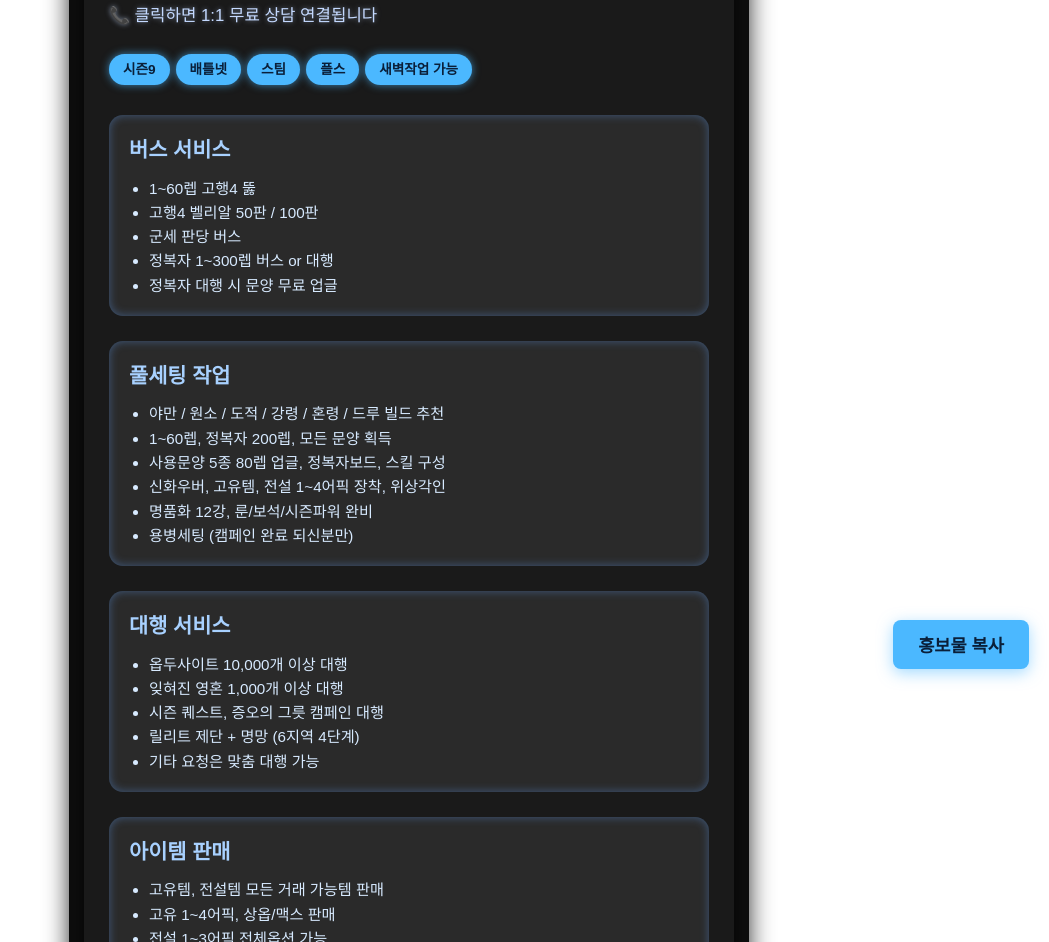
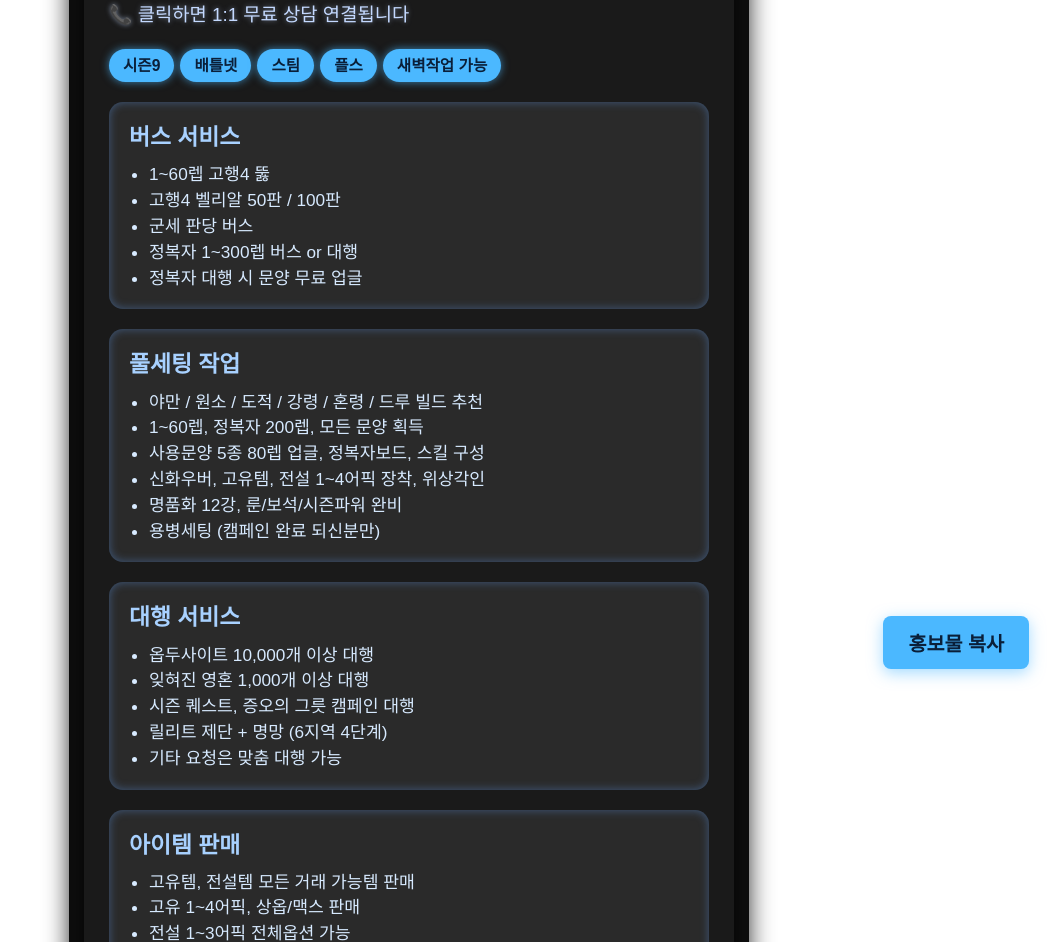
Before and after one commit to madebychangong/D4_THEBLACKSHOP, a plain HTML site: page index.html in a window 1280 px wide. Shown: the part 111-1053 px from the top of the page, without its empty margins (231-1280 px from the left). Drawn offline with Linux system fonts and the light colour scheme.

Commit message:
Update index.html

```diff
--- a/index.html
+++ b/index.html
@@ -1,25 +1,25 @@
-<div style="font-family:'Malgun Gothic','Apple SD Gothic Neo',sans-serif; max-width:650px; margin:0 auto; background:#0d0d0d; border-radius:16px; padding:20px 15px 35px; box-shadow:0 0 25px rgba(0,0,0,0.8); color:#e0e0e0; line-height:1.6; cursor:pointer;" id="promotionalContent">
+<div style="font-family:'Malgun Gothic','Apple SD Gothic Neo',sans-serif; max-width:650px; margin:0 auto; background:#0d0d0d; border-radius:16px; padding:20px 15px 35px; box-shadow:0 0 25px rgba(0,0,0,0.8); color:#e0e0e0; line-height:1.5; cursor:pointer;" id="promotionalContent">
   <!--
     주의: 이 div 영역 안에서 클릭하면 무조건 카톡 오픈채팅으로 연결됩니다.
     이전에 특정 링크가 걸려있던 요소들은 더 이상 독립적인 링크로 작동하지 않습니다.
     이 부분에 대한 사용자님의 명확한 의도를 바탕으로 수정되었습니다.
   -->
   <div style="background:#1a1a1a; border-radius:16px; padding:25px 25px 30px; box-shadow:0 0 15px rgba(0,0,0,0.6);">
-    <div style="font-size:1.9rem; font-weight:700; color:#80c7ff; text-shadow:0 0 8px rgba(128,199,255,0.7); margin-bottom:12px;">D4 전문 대행 / 버스 / 템판매 / 풀세팅</div>
-    <div style="font-size:1.05rem; color:#c4d9ff; text-shadow:0 0 5px rgba(196,217,255,0.5); margin-bottom:24px;">📞 클릭하면 1:1 무료 상담 연결됩니다</div>
+    <div style="font-size:2.025rem; font-weight:700; color:#80c7ff; text-shadow:0 0 8px rgba(128,199,255,0.7); margin-bottom:10px;">D4 전문 대행 / 버스 / 템판매 / 풀세팅</div>
+    <div style="font-size:1.175rem; color:#c4d9ff; text-shadow:0 0 5px rgba(196,217,255,0.5); margin-bottom:20px;">📞 클릭하면 1:1 무료 상담 연결됩니다</div>
 
-    <div style="display:flex; flex-wrap:wrap; gap:6px; margin-bottom:30px;">
-      <span style="background:#4bb8ff; color:#0a1f39; font-weight:600; padding:5px 14px; border-radius:18px; font-size:0.85rem; box-shadow:0 0 8px #4bb8ffaa;">시즌9</span>
-      <span style="background:#4bb8ff; color:#0a1f39; font-weight:600; padding:5px 14px; border-radius:18px; font-size:0.85rem; box-shadow:0 0 8px #4bb8ffaa;">배틀넷</span>
-      <span style="background:#4bb8ff; color:#0a1f39; font-weight:600; padding:5px 14px; border-radius:18px; font-size:0.85rem; box-shadow:0 0 8px #4bb8ffaa;">스팀</span>
-      <span style="background:#4bb8ff; color:#0a1f39; font-weight:600; padding:5px 14px; border-radius:18px; font-size:0.85rem; box-shadow:0 0 8px #4bb8ffaa;">플스</span>
-      <span style="background:#4bb8ff; color:#0a1f39; font-weight:600; padding:5px 14px; border-radius:18px; font-size:0.85rem; box-shadow:0 0 8px #4bb8ffaa;">새벽작업 가능</span>
+    <div style="display:flex; flex-wrap:wrap; gap:6px; margin-bottom:20px;">
+      <span style="background:#4bb8ff; color:#0a1f39; font-weight:600; padding:5px 14px; border-radius:18px; font-size:0.975rem; box-shadow:0 0 8px #4bb8ffaa;">시즌9</span>
+      <span style="background:#4bb8ff; color:#0a1f39; font-weight:600; padding:5px 14px; border-radius:18px; font-size:0.975rem; box-shadow:0 0 8px #4bb8ffaa;">배틀넷</span>
+      <span style="background:#4bb8ff; color:#0a1f39; font-weight:600; padding:5px 14px; border-radius:18px; font-size:0.975rem; box-shadow:0 0 8px #4bb8ffaa;">스팀</span>
+      <span style="background:#4bb8ff; color:#0a1f39; font-weight:600; padding:5px 14px; border-radius:18px; font-size:0.975rem; box-shadow:0 0 8px #4bb8ffaa;">플스</span>
+      <span style="background:#4bb8ff; color:#0a1f39; font-weight:600; padding:5px 14px; border-radius:18px; font-size:0.975rem; box-shadow:0 0 8px #4bb8ffaa;">새벽작업 가능</span>
     </div>
 
     <!-- 카드 영역 시작 -->
     <div style="background:#2a2a2a; border-radius:14px; padding:18px 20px; box-shadow:inset 0 0 10px rgba(99,164,255,0.4);">
-      <div style="font-size:1.3rem; color:#a8d1ff; font-weight:600; margin-bottom:10px;">버스 서비스</div>
-      <ul style="padding-left:20px; margin:0; list-style-type:disc; font-size:0.95rem; color:#d7eaff;">
+      <div style="font-size:1.425rem; color:#a8d1ff; font-weight:600; margin-bottom:8px;">버스 서비스</div>
+      <ul style="padding-left:20px; margin:0; list-style-type:disc; font-size:1.075rem; color:#d7eaff;">
         <li>1~60렙 고행4 뚫</li>
         <li>고행4 벨리알 50판 / 100판</li>
         <li>군세 판당 버스</li>
@@ -27,12 +27,11 @@
         <li>정복자 대행 시 문양 무료 업글</li>
       </ul>
     </div>
-    <!-- 여기에 빈 div를 추가하여 명시적 간격 확보 -->
-    <div style="height: 25px;"></div>
+    <div style="height: 20px;"></div>
 
     <div style="background:#2a2a2a; border-radius:14px; padding:18px 20px; box-shadow:inset 0 0 10px rgba(99,164,255,0.4);">
-      <div style="font-size:1.3rem; color:#a8d1ff; font-weight:600; margin-bottom:10px;">풀세팅 작업</div>
-      <ul style="padding-left:20px; margin:0; list-style-type:disc; font-size:0.95rem; color:#d7eaff;">
+      <div style="font-size:1.425rem; color:#a8d1ff; font-weight:600; margin-bottom:8px;">풀세팅 작업</div>
+      <ul style="padding-left:20px; margin:0; list-style-type:disc; font-size:1.075rem; color:#d7eaff;">
         <li>야만 / 원소 / 도적 / 강령 / 혼령 / 드루 빌드 추천</li>
         <li>1~60렙, 정복자 200렙, 모든 문양 획득</li>
         <li>사용문양 5종 80렙 업글, 정복자보드, 스킬 구성</li>
@@ -41,11 +40,11 @@
         <li>용병세팅 (캠페인 완료 되신분만)</li>
       </ul>
     </div>
-    <div style="height: 25px;"></div>
+    <div style="height: 20px;"></div>
 
     <div style="background:#2a2a2a; border-radius:14px; padding:18px 20px; box-shadow:inset 0 0 10px rgba(99,164,255,0.4);">
-      <div style="font-size:1.3rem; color:#a8d1ff; font-weight:600; margin-bottom:10px;">대행 서비스</div>
-      <ul style="padding-left:20px; margin:0; list-style-type:disc; font-size:0.95rem; color:#d7eaff;">
+      <div style="font-size:1.425rem; color:#a8d1ff; font-weight:600; margin-bottom:8px;">대행 서비스</div>
+      <ul style="padding-left:20px; margin:0; list-style-type:disc; font-size:1.075rem; color:#d7eaff;">
         <li>옵두사이트 10,000개 이상 대행</li>
         <li>잊혀진 영혼 1,000개 이상 대행</li>
         <li>시즌 퀘스트, 증오의 그릇 캠페인 대행</li>
@@ -53,11 +52,11 @@
         <li>기타 요청은 맞춤 대행 가능</li>
       </ul>
     </div>
-    <div style="height: 25px;"></div>
+    <div style="height: 20px;"></div>
 
     <div style="background:#2a2a2a; border-radius:14px; padding:18px 20px; box-shadow:inset 0 0 10px rgba(99,164,255,0.4);">
-      <div style="font-size:1.3rem; color:#a8d1ff; font-weight:600; margin-bottom:10px;">아이템 판매</div>
-      <ul style="padding-left:20px; margin:0; list-style-type:disc; font-size:0.95rem; color:#d7eaff;">
+      <div style="font-size:1.425rem; color:#a8d1ff; font-weight:600; margin-bottom:8px;">아이템 판매</div>
+      <ul style="padding-left:20px; margin:0; list-style-type:disc; font-size:1.075rem; color:#d7eaff;">
         <li>고유템, 전설템 모든 거래 가능템 판매</li>
         <li>고유 1~4어픽, 상옵/맥스 판매</li>
         <li>전설 1~3어픽 전체옵션 가능</li>
@@ -66,7 +65,7 @@
     </div>
 
     <!-- 푸터 -->
-    <div style="margin-top:30px; font-size:0.95rem; text-align:center; color:#bcd9ffcc;">
+    <div style="margin-top:20px; font-size:1.075rem; text-align:center; color:#bcd9ffcc;">
       <strong style="color:#dbf0ff; display:block; font-weight:700; margin-bottom:6px; text-shadow:0 0 8px rgba(219,240,255,0.7);">⏰ 24시간 언제든지 문의 환영</strong>
       💵 인벤 최저가 자부합니다<br>
       <a href="https://open.kakao.com/me/LunaBliss" target="_blank" style="color:#4bb8ff; text-decoration:none;">클릭 시 1:1 상담 연결</a>
@@ -83,7 +82,7 @@
   padding: 12px 25px;
   background-color: #4bb8ff;
   color: #0a1f39;
-  font-size: 1.1rem;
+  font-size: 1.225rem;
   font-weight: 700;
   border: none;
   border-radius: 8px;
@@ -95,7 +94,7 @@
 </button>
 
 <!-- 숨겨진 워터마크 -->
-<div style="font-size:1px; color:#0d0d0d; height:1px; overflow:hidden;">madebychangong_dontcopy_tag7425x</div>
+<div style="font-size:3px; color:#0d0d0d; height:1px; overflow:hidden;">madebychangong_dontcopy_tag7425x</div>
 
 <script>
   document.getElementById('copyPromoButton').addEventListener('click', async (event) => {
@@ -106,7 +105,7 @@
       alert('홍보물 HTML이 성공적으로 복사되었습니다! 인벤 게시판에 붙여넣기 하세요. 😉');
     } catch (err) {
       console.error('클립보드 복사 실패:', err);
-      alert('복사에 실패했습니다.');
+      alert('복사에 실패했습니다. 직접 복사해주세요. ㅠㅠ');
     }
   });
 
```
